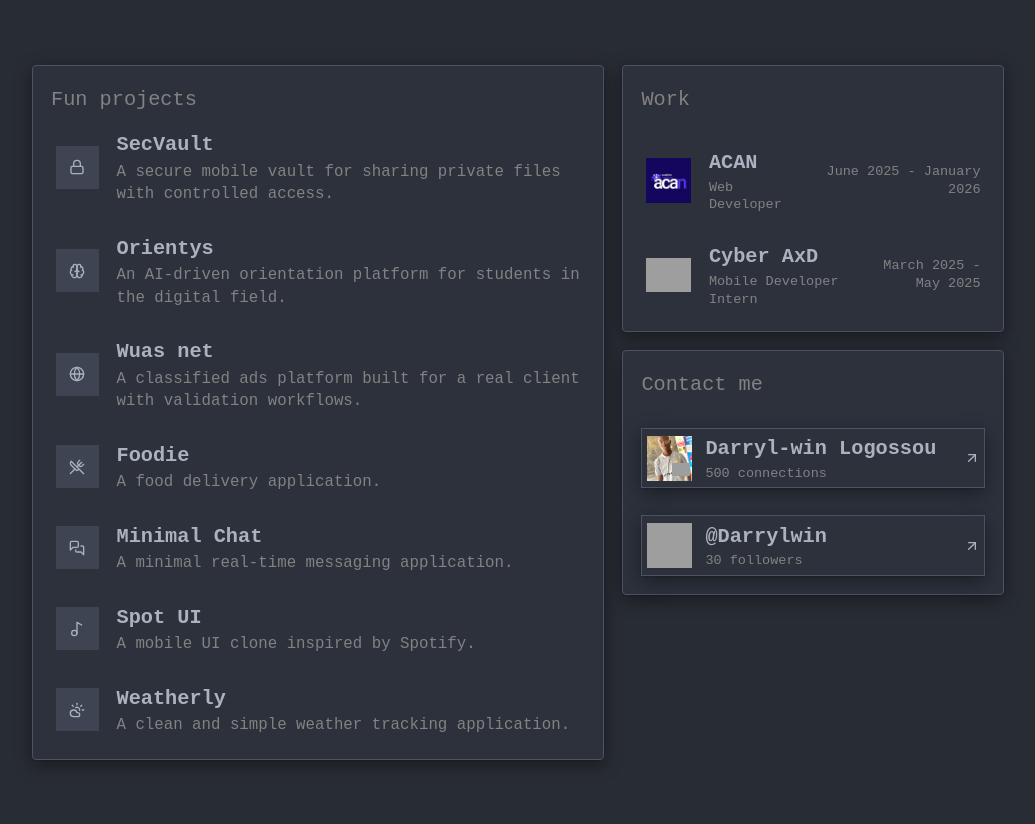
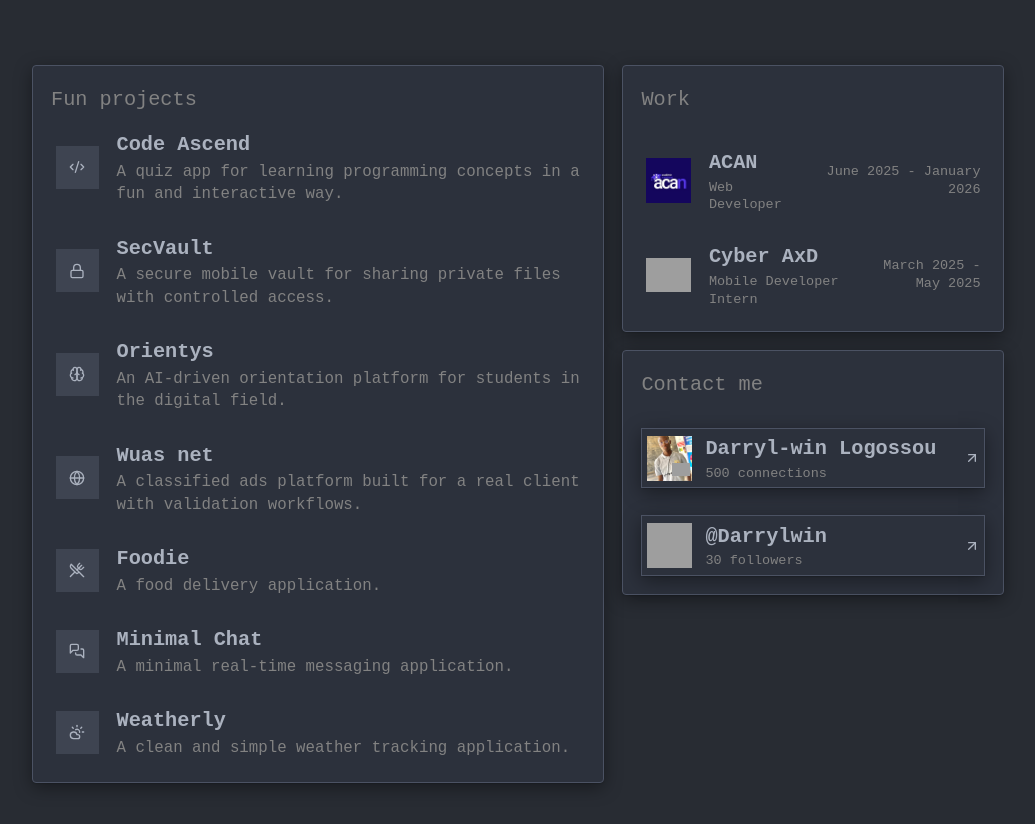
Before and after one commit to Darrylwin/darrylwin-portfolio, a Next.js app: page / in a window 1280 px wide. Shown: the part 580-1404 px from the top of the page, without its empty margins (122-1157 px from the left). Built offline with nearby package versions, Linux system fonts and the light colour scheme; grey boxes are pictures that could not be loaded; a web font is replaced by a local one.

Commit message:
added codeascend to projects

```diff
--- a/app/_components/Status.tsx
+++ b/app/_components/Status.tsx
@@ -1,6 +1,6 @@
 import {Section} from "@/app/_components/Section";
 import {Card} from "@/components/ui/card";
-import {CloudSun, Music2, MessagesSquare, Brain, Globe, Lock, UtensilsCrossed} from "lucide-react";
+import {CloudSun, MessagesSquare, Brain, Globe, Lock, UtensilsCrossed, Code2Icon} from "lucide-react";
 import { SideProject, SideProjectProps } from "./SideProject";
 import { ContactCard } from "./ContactCard";
 import { Work, WorkProps } from "./Work";
@@ -55,6 +55,12 @@ export const Status = () => {
 
 const SIDE_PROJECTS: SideProjectProps[] = [
   {
+    Logo: Code2Icon,
+    title: "Code Ascend",
+    description: "A quiz app for learning programming concepts in a fun and interactive way.",
+    url: "https://github.com/Darrylwin/CodeAscend",
+  },
+  {
     Logo: Lock,
     title: "SecVault",
     description: "A secure mobile vault for sharing private files with controlled access.",
@@ -85,12 +91,6 @@ const SIDE_PROJECTS: SideProjectProps[] = [
     url: "https://github.com/Darrylwin/minimal_chat",
   },
   {
-    Logo: Music2,
-    title: "Spot UI",
-    description: "A mobile UI clone inspired by Spotify.",
-    url: "https://www.linkedin.com/posts/darryl-win-logossou_apprentissage-daezveloppementpersonnel-technologie-activity-7231609204556406784-fmN2?utm_source=share&utm_medium=member_desktop&rcm=ACoAAEnDcTsBtq1rpHagrdvd1uPwY4-7Pc3j2R0",
-  },
-  {
     Logo: CloudSun,
     title: "Weatherly",
     description: "A clean and simple weather tracking application.",
```
